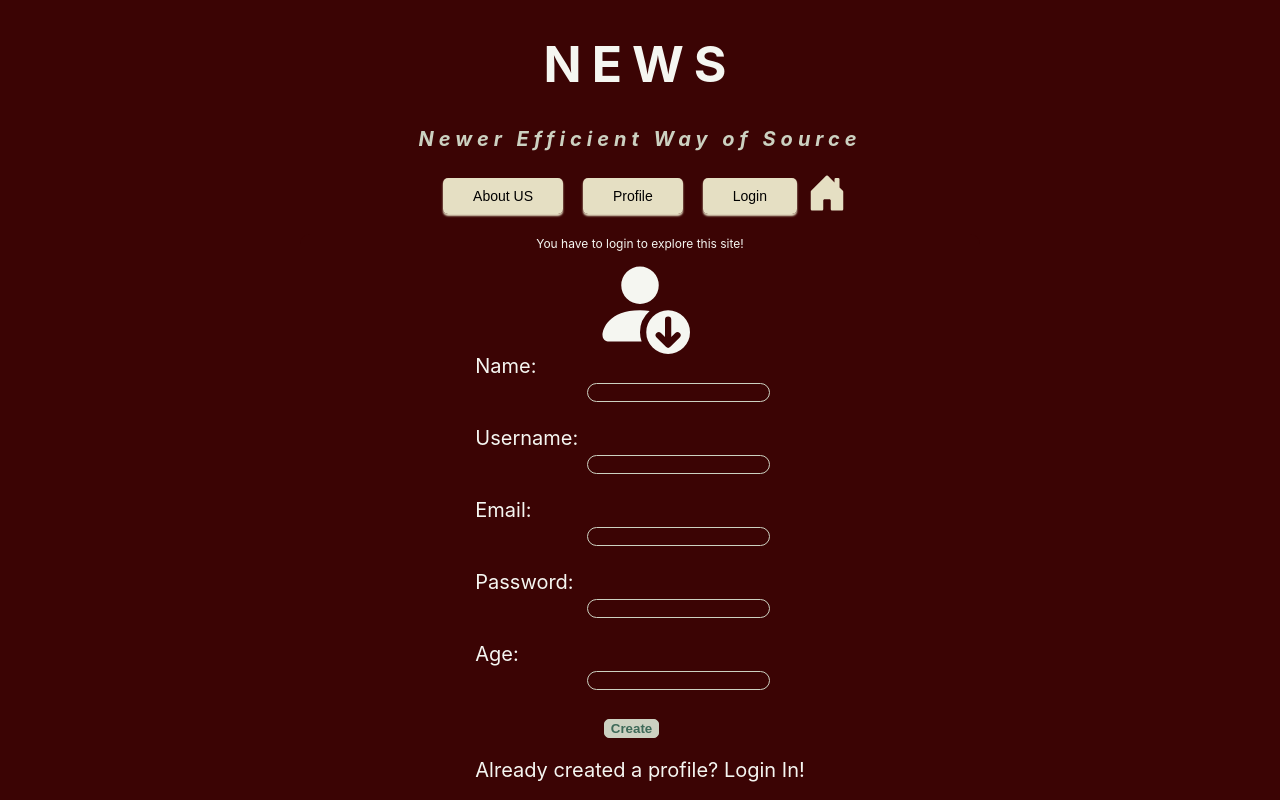
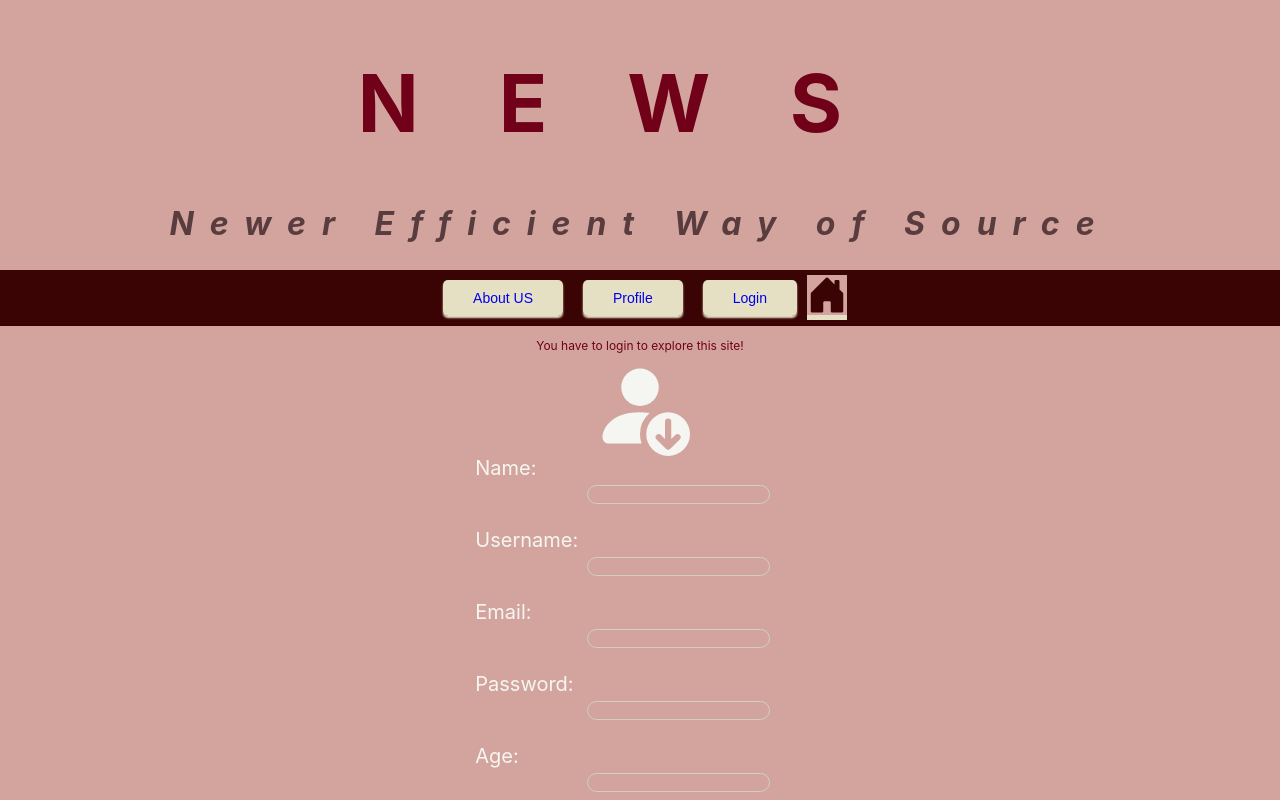
Before and after one commit to Noyalbabu/Web_Innovation_Coursework, a React (Create React App) app in the folder news_app/: page /profilePage in a window 1280 px wide. Shown: the top 800 px of the page. Built offline with nearby package versions, Linux system fonts and the light colour scheme.

Commit message:
Added comment box. Need to update css

```diff
--- a/news_app/src/App.css
+++ b/news_app/src/App.css
@@ -1,5 +1,5 @@
 *{
-  background-color: #3B0404;
+  background-color: #d3a49e;
 }
 .App {
   text-align: center;
@@ -48,19 +48,21 @@
 
 
 .header h1{
-  font-size: 50px;
+  font-size: 10vh;
   font-weight: bold;
   text-align: center;
-  letter-spacing: 10px;
+  letter-spacing: 10vh;
+  color: #710019;
 }
 
 .header h2{
-  font-size: 20px;
+  font-size: 4vh;
   font-style: italic;
   font-weight: bolder;
   text-align: center;
-  letter-spacing: 5px;
-  color: rgb(204, 209, 193);
+  letter-spacing: 2vh;
+  color:#593C3E;
+  padding-top: -5vh;
 }
 
 .tool_bar{
@@ -68,6 +70,8 @@
   align-items: center;
   display: flex;
   position: relative;
+  background-color:#3B0404;
+  color:#710019;
 }
 
 .tool_bar p{
@@ -78,23 +82,36 @@
   margin-right: -50px;
   }
 
+.tool_bar a{
+  /*remove line from link text*/
+  text-decoration: none;
+
+}
+
 .tool_bar input{
   display: flex;
-  background-color:rgba(231, 225, 197, 0.993) ;
   box-shadow: 0px 2px 2px rgba(231, 225, 197, 0.993);
   margin: 10px 10px;
   padding: 10px 2px;
   border-radius: 5px;
   border: none;
   cursor: pointer;
+  background-color: rgba(231, 225, 197, 0.993);
  }
 
-.tool_bar #langTitle{
+ .tool_bar a{
+  background-color: rgba(231, 225, 197, 0.993);
+ }
+
+.MuiFormControl-root{
+  background-color:#3B0404;
+}
+.MuiFormControl-root #langTitle{
   background-color: rgba(231, 225, 197, 0.993);
   box-shadow: 0px 2px 2px rgba(231, 225, 197, 0.993);
   color: black;
   font-size: 14px;
-  margin: 10px 10px;
+  margin: 1px 10px;
   padding: 10px 30px;
   border-radius: 5px;
   border: none;
@@ -106,19 +123,24 @@
   }
 }
 
-.dropdown-content {
-  display: none;
+.MuiFormGroup-root{
+
   position: absolute;
-  background-color: rgba(61, 105, 88, 0.863);
   overflow: auto;
+  color: white;
+  border: 5px solid#3B0404;
+
+}
+.MuiButtonBase-root{
+  box-shadow: 2px 2px 2px #3B0404;
+  background-color: #3B0404;
 }
 
 .dropdown-content Checkbox{
-  color: black;
   padding: 12px 16px;
-  text-decoration: none;
   display: block;
 }
+
 
 .show {display: block;}
 
@@ -143,8 +165,7 @@
   border-radius: 5px;
   border: 1px solid rgb(204, 209, 193);
   outline: none;
-  background-color: rgb(204, 209, 193);
-  color: rgb(61, 105, 88);
+  background-color: rgba(231, 225, 197, 0.993);
   font-weight: bold;
   cursor: pointer;
   margin-left: 39%;
--- a/news_app/src/module/NewsElement.css
+++ b/news_app/src/module/NewsElement.css
@@ -1,15 +1,9 @@
-#main{
-    justify-content: center;
-    text-align: center;
-    margin: 2rem 0;
-    letter-spacing: 5px;
-
-}
 
 .newsWebsite {
     display: flex;
     justify-content: center;
     display: flex;
+
 
 }
 
@@ -20,16 +14,22 @@
     height: 50%;
     margin-top: 10px;
     margin-bottom: 20px;
+    background-color: rgba(231, 225, 197, 0.993);
+    color:#710019;
+    border: none;
+    border-radius: 6vh;
+
 }
 
 .newsTitle {
     font-size: 20px;
     font-weight: bold;
+    background-color: rgba(231, 225, 197, 0.993);
 }
 .newsImage{
     width: 100%;
     height: 100%;
-    border-radius: 5px;
+    border-radius: 6vh;
     box-shadow: 0px 2px 2px rgba(149, 124, 11, 0.993);
     display: block;
     margin: auto;
@@ -37,7 +37,8 @@
 
 
 .newsArticle{
-    font-size: 15px;
+    background-color: rgba(231, 225, 197, 0.993);
+    font-size: 12px;
     font-weight: normal;
 }
 .display{
@@ -47,42 +48,60 @@
     float: right;
 }
 .commentSection{
-
+    background-color:#482810;
     display: flex;
     flex-direction: column;
     justify-content: flex-end;
     align-items: flex-start;
     margin-top: 20px;
+    border-radius: 1vh;
 }
 
 #comment-title{
     margin: 12px 0;
-    font-size: 1.1 rem;
+    font-size: 20px;
     font-weight: 500;
+    background-color:#482810;
+    color: aliceblue;
 }
 
 #comment-input{
     width: auto;
     height: auto;
     background-color: rgba(231, 225, 197, 0.993);
+    border-radius: 5px;
+    margin-left: 1vh;
+    margin-top: 1vh;
+    margin-right: 1vh;
 }
 
 #comment-sub{
     margin-top: 5px;
+    margin-bottom: 5px;
     height: 40px;
     width: 80px;
     background-color: rgb(204, 209, 193);
     border-radius: 5px ;
     border-style: none;
     cursor: pointer;
+    margin-left: 1vh;
+
 }
-#comment-display{
+#comment-display {
     width: 465px;
     height: 30px;
-    background-color: rgba(231, 225, 197, 0.993);
+    background-color:#482810;
     border-radius: 5px;
-    margin-top: 5px;
-    margin-bottom: 5px;
+    margin-top: 20px;
+    margin-bottom: 20px;
+    margin-left: 1vh;
     word-break: break-all;
-    color: rgba(130, 128, 29, 0.907);
+    color: rgba(231, 228, 75, 0.907);
 }
+#comment-display p{
+    background-color:#482810;
+    color: rgba(231, 228, 75, 0.907);
+    font-size: 8px;
+    letter-spacing: 5px ;
+    text-align: right;
+}
--- a/news_app/src/module/NewsElement.js
+++ b/news_app/src/module/NewsElement.js
@@ -1,4 +1,3 @@
-import { ThemeConsumer } from 'styled-components';
 import './NewsElement.css';
 import React, {useState} from 'react';
 
@@ -15,34 +14,35 @@ const NewsElement = ({urlToImage, title, description, url,source, date}) => {
     //DISPLAY ALL THE COMMENTS USERS HAD MADE
     const [displayComment, setDisplayComment] = useState([]);
     const ondisplayComment = () => {
-        var commentBox = document.getElementById('comment-input');
-        if (commentBox.value === '') {
+        if (!comment.trim()) {
             alert('Please enter a comment');
+        } else {
+            setDisplayComment([...displayComment, comment]);
+            setComment('');
         }
-        else{
-        setDisplayComment((displayComment) => [...displayComment, comment]);
-        //remove the text from the comment box after the user submit the comment
-        commentBox.value = '';
-    } }
+    };
     return (
         <div className="newsWebsite">
             <div className="newsElement">
                 <img className='newsImage' src={urlToImage} alt={urlToImage}/>
                 <h1 className='newsTitle'>{title}</h1>
                 <p className='newsArticle'>{description}</p>
-            <h3>Source:{source}</h3>
-            <h3>Date: {date}</h3>
-            <h3><a href={url}>Look Up for more Info!</a></h3>
-
+                <h4 style={{backgroundColor: 'rgba(231, 225, 197, 0.993)', fontStyle:'italic' , fontWeight:'500'}}>Source: {source}</h4>
+                <h4 style={{backgroundColor: 'rgba(231, 225, 197, 0.993)', fontStyle:'italic' , fontWeight:'500'}}>Date: {date}</h4>
+                <h4 style={{backgroundColor: 'rgba(231, 225, 197, 0.993)'}} ><a href={url} style={{backgroundColor: 'rgba(231, 225, 197, 0.993)'}}>Look Up for more Info!</a></h4>
                 <div className="commentSection">
-            {displayComment.map((text) =>(
-                <div id='comment-display'>{text}</div>
-         ) )}
                 <h3 id='comment-title'>Comment</h3>
-            <textArea id='comment-input'
+                    {displayComment.map((comment, index) => {
+                        return (
+                            <div key={index} id='comment-display'> {comment} <p>{pass}</p>
+                            </div>
+                        );
+                    })}
+                    <textarea id='comment-input'
                     value={comment}
                     onChange={getComment} placeholder = {pass}/>
-            <button onClick={ondisplayComment} id='comment-sub'>Submit</button></div>
+                    <button onClick={ondisplayComment} id='comment-sub'>Submit</button>
+                </div>
             </div>
         </div>
     )
--- a/news_app/src/nav/login.js
+++ b/news_app/src/nav/login.js
@@ -45,14 +45,14 @@ function Login(){
             <BsPersonCheck size={100}/>
             <div className="profileForm" >
                 <form action="" onSubmit={handleSubmit}>
-                    <label htmlFor="username">Username:</label><br />
+                    <label htmlFor="username">Username</label><br />
                     <input type="text"
                     name="username"
                     placeholder="Enter username"
                     onChange={handleInput}
                     /><br />
                     {errors.username && <span>{errors.username}</span>}<br />
-                    <label htmlFor="password">Password:</label><br />
+                    <label htmlFor="password">Password</label><br />
                     <input type="password"
                     name="password"
                     onChange={handleInput}
--- a/news_app/src/nav/paths.js
+++ b/news_app/src/nav/paths.js
@@ -67,27 +67,23 @@ function Navigation() {
                     <h1 >NEWS</h1>
                     <h2 >Newer Efficient Way of Source</h2>
                 </div>
-                <div className='tool_bar'>
+                <div className ='tool_bar'>
                     {pass === null ? (
                         <>
-                            <a href='/about'>
-                                <Test>About US</Test>
-                            </a>
-                            <a href="/profilePage">
-                            <Test>Profile</Test>
-                            </a>
-                            <a href="/login"><Test>Login</Test></a>
+
+                            <Test><a href='/about' >About US</a></Test>
+                            <Test> <a href="/profilePage">Profile</a></Test>
+                            <Test><a href="/login">Login</a></Test>
                             <p>{showMsg}</p>
                         </>
+
                     ) : (
                         <>
                             <Test onClick={handleClick}>Explore</Test>
-                            <a href='/about'>
-                                <Test>About US</Test>
-                            </a>
-                            <a href="/account">
-                            <Test>My Account</Test></a>
-                            <a href="/logout"><Test>LogOut</Test></a>
+
+                            <Test><a href='/about'>About US</a></Test>
+                            <Test><a href="/account">My Account</a></Test>
+                           <Test> <a href="/logout">LogOut</a></Test>
                             <FormControl component="fieldset">
                                 <FormLabel component="legend" id="langTitle" onClick={handleLangClick}>Language</FormLabel>
                                 <FormGroup className="dropdown-content">
@@ -109,7 +105,7 @@ function Navigation() {
                             <input type="text" placeholder="Search.." name="topic" onChange={handleTopic} />
                         </>
                     )}
-                <a href="/"><BsHouseDoorFill size={40} color="rgba(231, 225, 197, 0.993)"/></a>
+                    <a href="/"><BsHouseDoorFill size={40} color="#3B0404"/></a>
                 </div>
                 {showNews && <NewsCatalog topic ={topic} lang= {lang}/>}
             </div>
```
Lines whose indentation alone changed are shown as unchanged.
